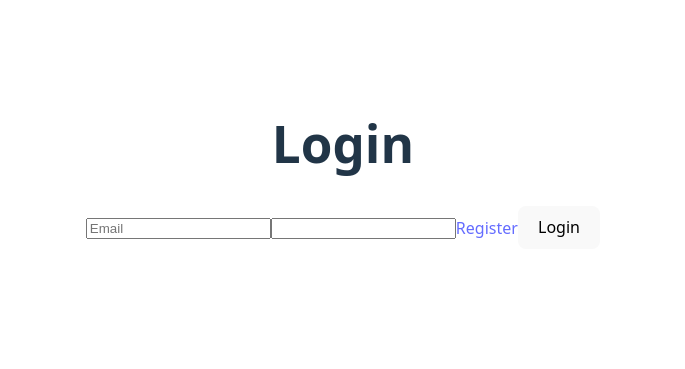
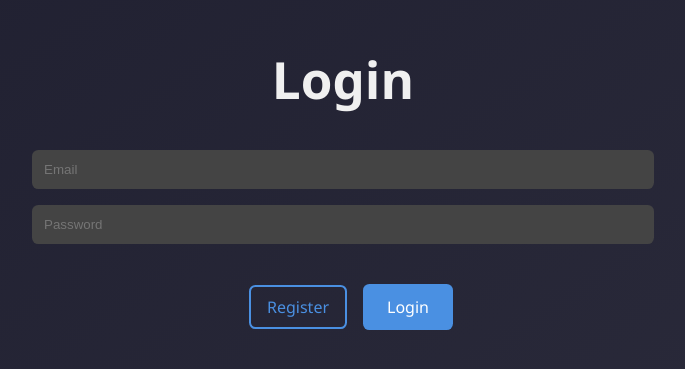
Before and after one commit to IgorUU/novi-registration-task, a React (Vite) app in the folder frontend/: page / in a window 1280 px wide. Shown: the part 235-604 px from the top of the page, without its empty margins (297-982 px from the left). Built offline with nearby package versions, Linux system fonts and the light colour scheme; no server answers.

Commit message:
Refactor UI components for improved layout and styling. Update LoginForm to include a wrapper div, enhance button styles, and add a secondary button for registration. Modify HomePage and LoginPage to use a consistent container structure. Introduce a new logout button style for better visibility.

```diff
--- a/frontend/src/App.css
+++ b/frontend/src/App.css
@@ -1,34 +1,88 @@
-#root {
-  max-width: 1280px;
-  margin: 0 auto;
-  padding: 2rem;
+body {
+  background: linear-gradient(145deg, #1e1e2f, #2c2c3c);
+  color: #f0f0f0;
+  font-family: 'Segoe UI', Tahoma, Geneva, Verdana, sans-serif;
+  display: flex;
+  flex-direction: column;
+  justify-content: center;
+  padding: 1rem;
   text-align: center;
 }
 
-.logo {
-  height: 6em;
-  padding: 1.5em;
-  will-change: filter;
-  transition: filter 300ms;
-}
-.logo:hover {
-  filter: drop-shadow(0 0 2em #646cffaa);
-}
-.logo.react:hover {
-  filter: drop-shadow(0 0 2em #61dafbaa);
+.logout-button {
+  position: fixed;
+  top: 1.5rem;
+  right: 2rem;
+  background-color: #4a90e2;
+  color: white;
+  padding: 0.5rem 1rem;
+  border-radius: 0.4rem;
+  font-size: 1rem;
+  cursor: pointer;
+  transition: background-color 0.3s, transform 0.2s;
 }
 
-@keyframes logo-spin {
-  from {
-    transform: rotate(0deg);
-  }
-  to {
-    transform: rotate(360deg);
+.logout-button:hover {
+  background-color: #357abd;
+  transform: translateY(-2px);
+}
+
+input[type="email"],
+input[type="password"],
+input[type="text"] {
+  width: 100%;
+  padding: 0.75rem;
+  margin: 0.5rem 0;
+  border-radius: 0.4rem;
+  border: none;
+  background-color: #444;
+  color: white;
+  box-sizing: border-box;
+}
+
+button {
+  background-color: #4a90e2;
+  color: white;
+  border: none;
+  padding: 0.75rem 1.5rem;
+  border-radius: 0.4rem;
+  font-size: 1rem;
+  margin-top: 2rem;
+  cursor: pointer;
+  transition: background-color 0.3s, transform 0.2s;
+  box-sizing: border-box;
+}
+
+button:hover {
+  background-color: #357abd;
+  transform: translateY(-2px);
+}
+
+.button-secondary {
+  background-color: transparent;
+  border: 2px solid #4a90e2;
+  color: #4a90e2;
+  padding: 0.5rem 1rem;
+  font-size: 1rem;
+  font-weight: 500;
+  border-radius: 0.4rem;
+  margin: 1rem;
+  text-decoration: none;
+  transition: all 0.3s ease;
+  display: inline-block;
+}
+
+.button-secondary:hover {
+  background-color: #4a90e2;
+  color: white;
+  transform: translateY(-2px);
+}
+
+@media (max-width: 768px) {
+  .logout-button {
+    top: 1rem;
+    right: 1rem;
+    padding: 0.4rem 0.75rem;
+    font-size: 0.9rem;
   }
 }
-
-@media (prefers-reduced-motion: no-preference) {
-  a:nth-of-type(2) .logo {
-    animation: logo-spin infinite 20s linear;
-  }
-}
--- a/frontend/src/components/LoginForm.tsx
+++ b/frontend/src/components/LoginForm.tsx
@@ -40,15 +40,17 @@ const LoginForm: React.FC = () => {
   };
 
   return (
-    <form onSubmit={handleSubmit} className="registration-form">
+    <div className="login-form">
+      <form onSubmit={handleSubmit}>
         <h1>Login</h1>
         <input type="email" name="email" placeholder="Email" required />
-      <input type="password" name="password" minLength={6} required />
-      <Link to="/register">Register</Link>
+        <input type="password" name="password" placeholder="Password" minLength={6} required />
+        <Link className="button-secondary" to="/register">Register</Link>
         <button type="submit" className="button-primary">
           Login
         </button>
       </form>
+    </div>
   );
 }
 
--- a/frontend/src/components/LogoutButton.tsx
+++ b/frontend/src/components/LogoutButton.tsx
@@ -10,7 +10,7 @@ const LogoutButton: React.FC = () => {
 
   return (
     <form onSubmit={handleLogout}>
-      <button type="submit">Logout</button>
+      <button type="submit" className="logout-button">Logout</button>
     </form>
   );
 };
--- a/frontend/src/pages/HomePage.tsx
+++ b/frontend/src/pages/HomePage.tsx
@@ -1,14 +1,17 @@
 import LogoutButton from "../components/LogoutButton";
 import { useAuth } from "../hooks/useAuth";
+import "../App.css";
 
 const HomePage = () => {
   const { user } = useAuth();
   return (
-    <>
+    <div className="home-container">
       <LogoutButton />
-      <h1>Hello {user?.firstName} {user?.lastName}</h1>
-    </>
-  )
-}
+      <h1>
+        Hello {user?.firstName} {user?.lastName}
+      </h1>
+    </div>
+  );
+};
 
 export default HomePage;
--- a/frontend/src/pages/LoginPage.tsx
+++ b/frontend/src/pages/LoginPage.tsx
@@ -2,9 +2,9 @@ import LoginForm from "../components/LoginForm";
 
 const LoginPage = () => {
   return (
-    <>
+    <div className="home-container">
       <LoginForm />
-    </>
+    </div>
   );
 }
 
```
Lines whose indentation alone changed are shown as unchanged.
